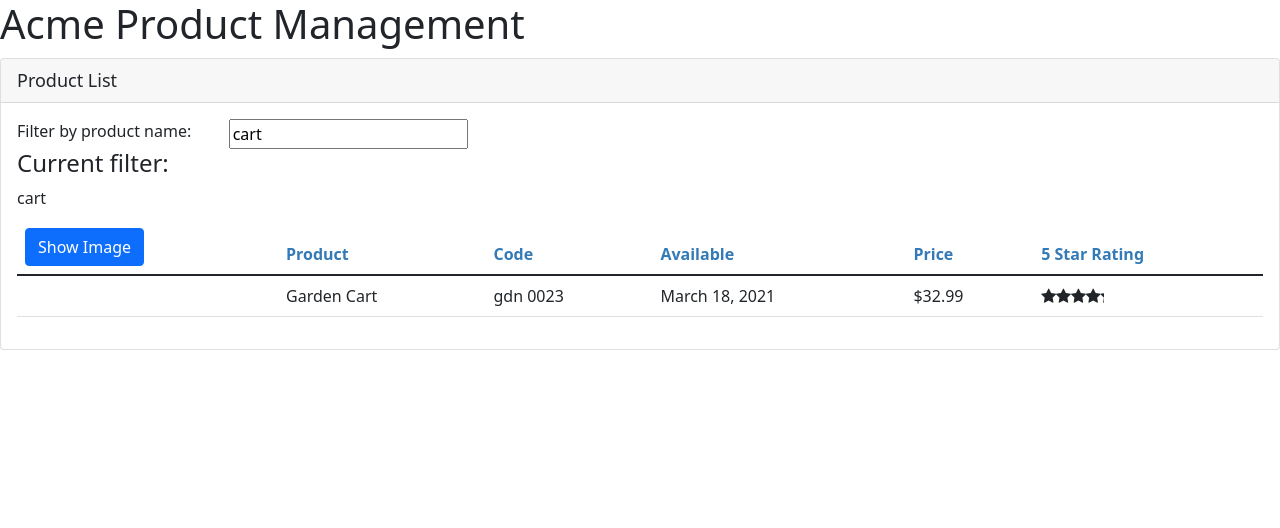
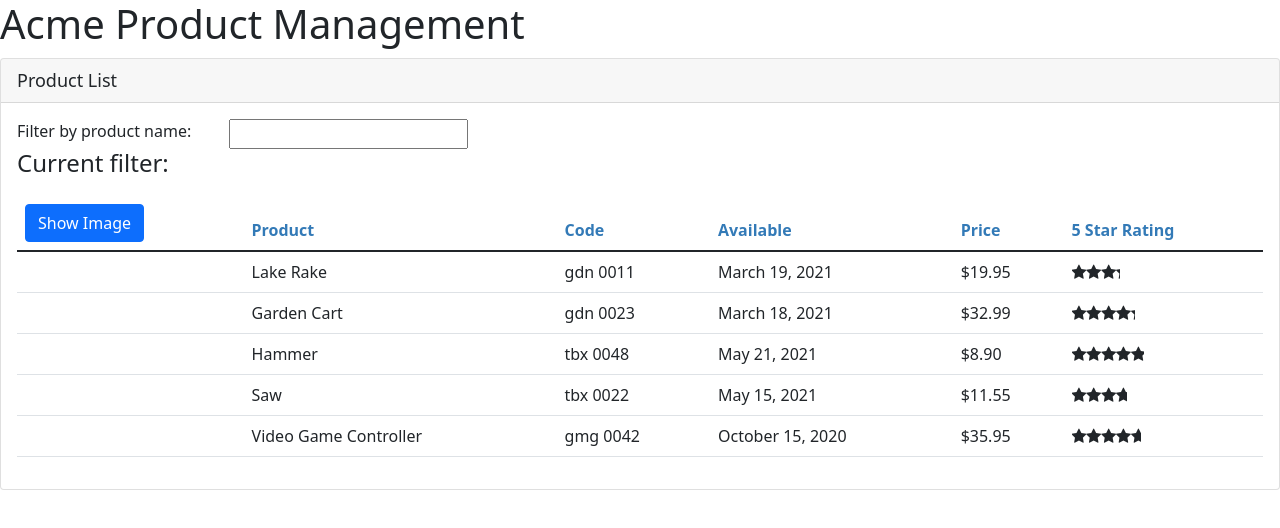
Before and after one commit to CubicleJockey/PluralSight-Angular, an Angular app in the folder apm-sample-app/: page / in a window 1280 px wide. Shown: the top 528 px of the page. Built offline with nearby package versions, Linux system fonts and the light colour scheme.

Commit message:
Update product-list.component.ts

```diff
--- a/apm-sample-app/src/app/products/product-list.component.ts
+++ b/apm-sample-app/src/app/products/product-list.component.ts
@@ -16,13 +16,13 @@ export class ProductListComponent implements OnInit {
     public message: string = '';
 
 
-    constructor(private productService: ProductService){
+    constructor(private productService: ProductService) {
         this.products = this.productService.getProducts();
     }
 
     ngOnInit(): void {
         console.log('OnInit life-cycle hook has fired.');
-        this.filter = 'cart';
+        this.filteredProducts = this.products;
     }
 
     private _filter: string = '';
```
